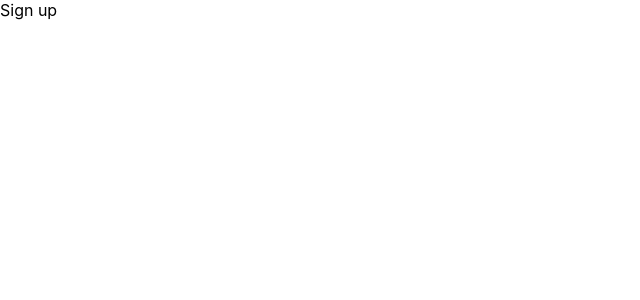
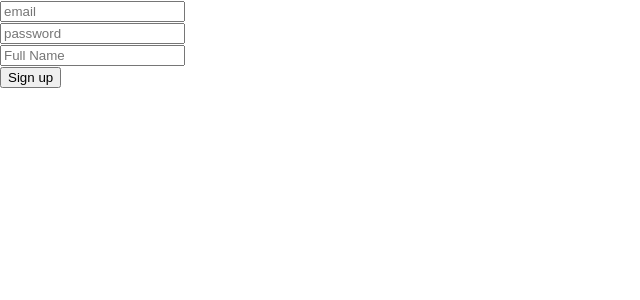
Before and after one commit to chinmay171/reels-clone, a React (Create React App) app: page /signup in a window 1280 px wide. Shown: the top 300 px of the page, without its empty margins (0-640 px from the left). Built offline with nearby package versions, Linux system fonts and the light colour scheme.

Commit message:
login logic completed

```diff
--- a/src/components/Login.jsx
+++ b/src/components/Login.jsx
@@ -1,6 +1,7 @@
 import  {useState } from "react";
 import {auth} from "../firebase"
-import {signInWithEmailAndPassword } from "firebase/auth";
+import {signInWithEmailAndPassword, signOut, onAuthStateChanged} from "firebase/auth";
+// import { async } from "@firebase/util";
 
 function Login(){
     const [email, setEmail] = useState("");
@@ -8,6 +9,7 @@ function Login(){
     const [user, setUser] = useState(null);
     const [loader, setLoader] = useState(false);
     const [error, setError] = useState("");
+    const [mainLoader, setMainLoader] = useState(true);
 
     const trackEmail = function(e){
         setEmail(e.target.value);
@@ -31,10 +33,28 @@ function Login(){
         }
         setLoader(false)
     }
+
+    const logout = async function(){
+        await signOut(auth);
+        setUser(null);
+    }
+
+    useState(()=>{
+        onAuthStateChanged(auth, (user)=>{
+            if(user){
+                setUser(user);
+            }else{
+                setUser(null);
+            }
+            setMainLoader(false);
+        })
+    })
+
     return(<>
-        {error != "" ?  <h1>Error is {error}</h1>:
+        {mainLoader == true?<h1>Page is Loading...</h1>:
+        error != "" ?  <h1>Error is {error}</h1>:
             loader == true ? <h1>...Loading</h1>:
-                user != null ? <h1>User is {user.uid}</h1>:
+                user != null ? <><h1>User is {user.uid}</h1> <button onClick={logout}>Log out</button></>:
             <>
                 < input type="email" onChange={trackEmail} placeholder="E-mail" />
                 <br></br>
--- a/src/components/Signup.jsx
+++ b/src/components/Signup.jsx
@@ -1,8 +1,41 @@
-
+import { useState} from "react";
+import {auth} from "../firebase"
+import {createUserWithEmailAndPassword} from "firebase/auth"
 
 function Signup(){
+    const [email, setEmail] = useState("");
+    const [password, setPassword] = useState("");
+    const [name, setName] = useState("");
+    const [loader, setLoader] = useState(false);
+    const [error, setError] = useState(null);
+    const [user, setUser] = useState("");
+
+    const processSignUp =async function(){
+        try {
+            setLoader(true);
+            let userCred = await createUserWithEmailAndPassword(auth,email,password);
+            setUser(userCred.user);
+        } catch (error) {
+            setError(error.message);
+            setTimeout(()=>{
+                setError("");
+            }, 2000);
+        }
+        setLoader(false);
+    }
     return(
-        <div>Sign up</div>
+        <>
+        {error!=null?<h1>Error is {error}</h1>:
+            loader == true?<h1>...Loading</h1>:
+                user!=""?<h1>Sign up User is {user.uid}</h1>:
+            <>
+            <input type="email" onChange={(e)=>{setEmail(e.target.value)}}  value={email} placeholder="email"></input><br></br>
+            <input type="password" onChange={(e)=>{setPassword(e.target.value)}} value ={password} placeholder="password"></input><br></br>
+            <input type="text" onChange={(e)=>{setName(e.target.value)}} value={name} placeholder="Full Name"></input><br></br>
+            <button type="click" onClick={processSignUp}>Sign up</button>
+            </>
+        }
+        </>
     )
 }
 
```
